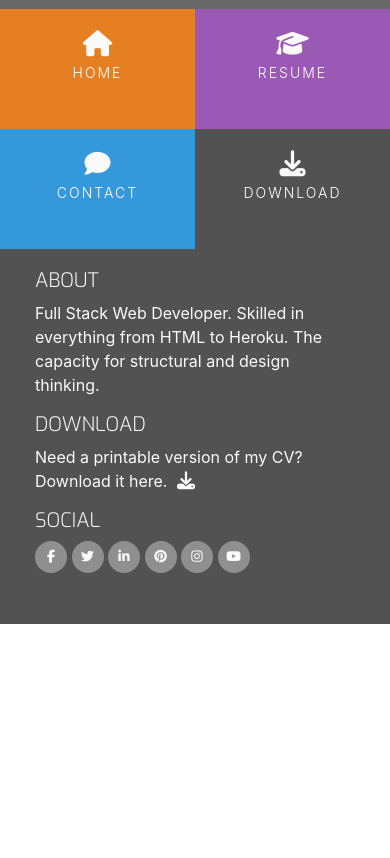
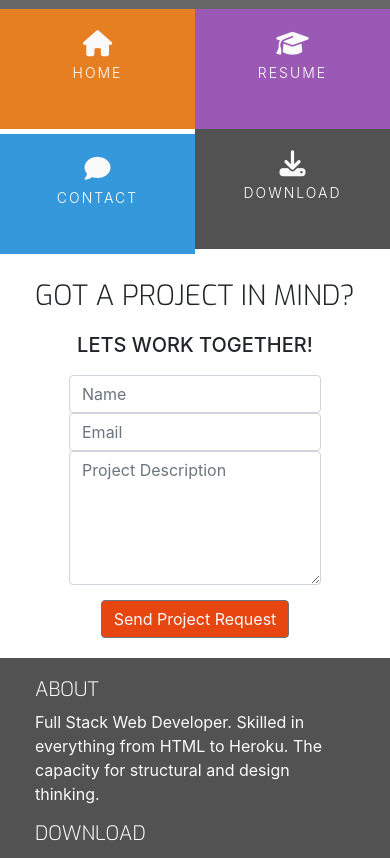
Before and after one commit to Eleanorcundall/UCD-resume, a plain HTML site: page contact.html in a window 390 px wide. Shown: the part 600-1458 px from the top of the page. Before the commit the page ends 1224 px from the top, so only its background shows below. Drawn offline with nearby package versions, Linux system fonts and the light colour scheme.

Commit message:
Develop all3 pages futher including adding media queries for responsive design, ass in cv downbload link

```diff
--- a/assets/css/style.css
+++ b/assets/css/style.css
@@ -16,6 +16,10 @@
 
 .bg-color-work-history {
     background-color: #9b59b6;
+}
+
+.bg-color-contact {
+    background-color: #ffffff;
 }
 
 .ui-menu-color-home {
@@ -354,3 +358,39 @@ footer {
 .history-items {
     margin-bottom: 30px;
 }
+
+/* --------------------Contact From */
+
+.contact-heading {
+    font-family: "Exo", sans-serif;
+    font-weight: 300;
+    margin-top: 25px;
+    margin-bottom: 20px;
+
+}
+
+.center-form {
+    padding-top: 10px;
+    margin: 0 auto;
+    max-width: 70%;
+}
+
+button[type="submit"] {
+    margin-top: 15px;
+    margin-bottom: 20px;
+    color: #fafafa;
+    background-color: #e84610;
+}
+
+/* --------------------Media Queries */
+
+@media(min-width: 992px) {
+
+    .center-form {
+    padding-top: 30px;
+    min-height: 240px;
+    margin: 0 auto;
+    max-width: 50%;
+}
+
+}
--- a/contact.html
+++ b/contact.html
@@ -28,14 +28,14 @@
                 <div class="col">
                     <ul id="nav" class="list-inline menucontainer">
                         <li class="col-6 col-sm-3 ui-menu-color-home list-inline-item menuitem">
-                            <a href="" class="hvr-sweep-to-bottom" ><i class="fa fa-home" aria-hidden="true"></i><span>Home</span></a>
+                            <a href="index.html" class="hvr-sweep-to-bottom" ><i class="fa fa-home" aria-hidden="true"></i><span>Home</span></a>
                         </li>
                         <li class="col-6 col-sm-3 ui-menu-color-resume list-inline-item menuitem">
-                            <a href="" class="hvr-sweep-to-bottom"><i class="fa fa-graduation-cap" aria-hidden="true"></i><span>Resume</span></a>
+                            <a href="resume.html" class="hvr-sweep-to-bottom"><i class="fa fa-graduation-cap" aria-hidden="true"></i><span>Resume</span></a>
                         </li><li class="col-6 col-sm-3 ui-menu-color-contact list-inline-item menuitem">
-                            <a href="" class="hvr-sweep-to-bottom"><i class="fa fa-comment" aria-hidden="true"></i><span>Contact</span></a>
+                            <a href="contact.html" class="hvr-sweep-to-bottom"><i class="fa fa-comment" aria-hidden="true"></i><span>Contact</span></a>
                         </li><li class="col-6 col-sm-3 ui-menu-color-download list-inline-item menuitem">
-                            <a href="" class="hvr-sweep-to-bottom"><i class="fa fa-download" aria-hidden="true"></i><span>Download</span></a>
+                            <a href="assets/cv/sample-cv.pdf" target="_blank" hvr-sweep-to-bottom"><i class="fa fa-download" aria-hidden="true"></i><span>Download</span></a>
                         </li>
 
                     </ul>
@@ -46,7 +46,29 @@
         </div>
     </div>
     </header>
-    <section>
+    <section class="container-fluid">
+        <div class="row bg-color-contact">
+            <div class="col">
+                <h3 class="contact-heading uppercase text-center">Got a project in mind?</h3>
+                <h5 class="uppercase text-center">Lets Work together!</h5>
+
+                <div class="center-form">
+                    <form action="">
+                        <input type="text" name="name" id="fullname" class="form-control" placeholder="Name"
+                        required >
+                        <input type="email" name="email" id="emailaddress" class="form-control" placeholder
+                        ="Email" required >
+                        <textarea rows="5" name="projectsummary" id="projectsummary" class="form-control"
+                        placeholder="Project Description"></textarea>
+                        <div class="form-row text-center">
+                            <div class="col">
+                                <button type="submit" class="btn btn-secondary">Send Project Request</button>
+                            </div>
+                        </div>
+                    </form>
+                </div>
+            </div>
+        </div>
 
     </section>
 <footer class="container-fluid">
@@ -61,7 +83,7 @@
                 <h5 class="uppercase general-sub">Download</h5>
                 <p class="inline-block">
                     Need a printable version of my CV? Download it here.
-                    <a href="#" target="_blank" class="cv-pdf">
+                    <a href="assets/cv/sample-cv.pdf" target="_blank" class="cv-pdf">
                         <i class="fa fa-download" aria-hidden="true"></i>
                         <span class="sr-only">Download link.</span>
                     </a>
```
Also changed, not shown: index.html (+5 -5 lines), resume.html (+5 -5 lines), 1 other file.
